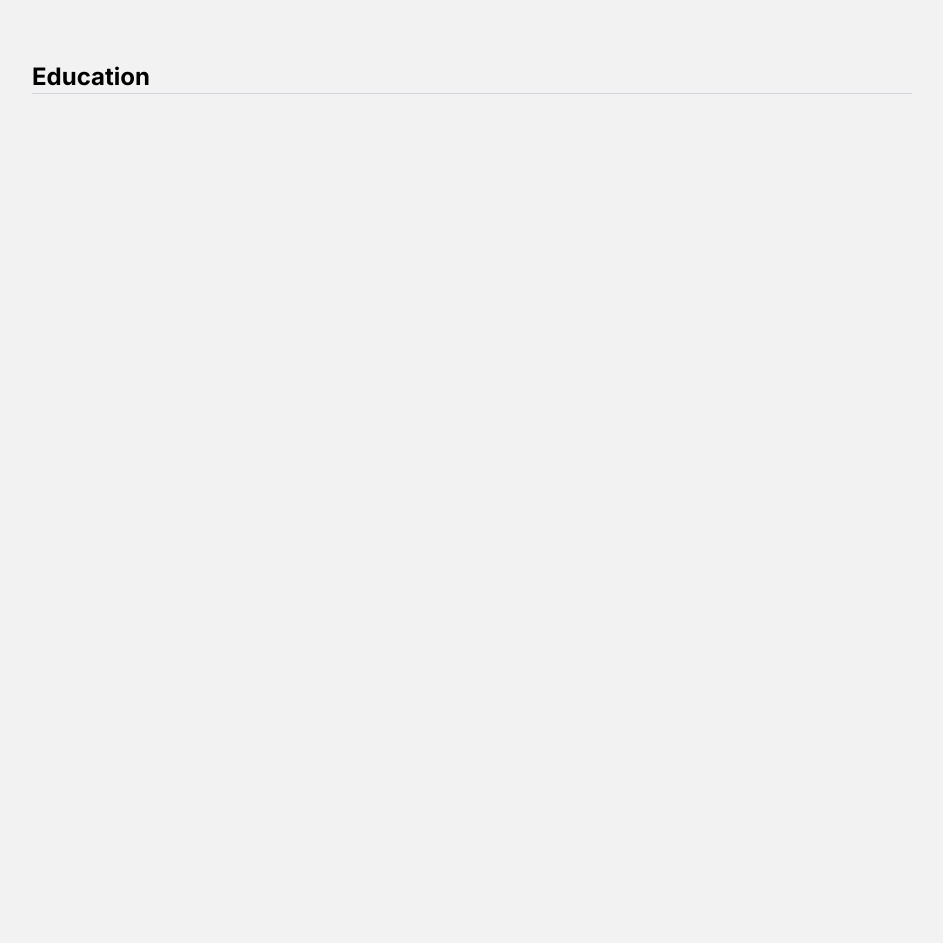
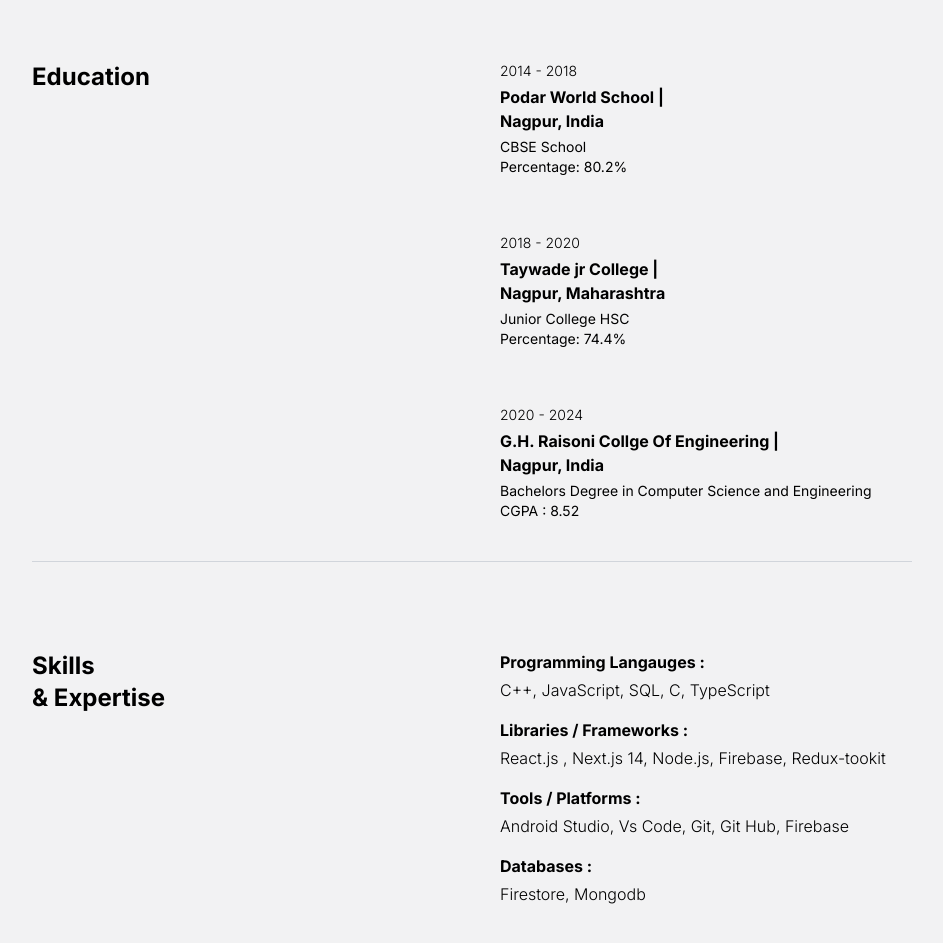
Before and after one commit to ViditChawda/vidits_portfolio, a Next.js app: page /resume in a window 1280 px wide. Shown: the part 1060-2003 px from the top of the page, without its empty margins (168-1111 px from the left). Before the commit the page ends 1154 px from the top, so only its background shows below. Built offline with nearby package versions, Linux system fonts and the light colour scheme.

Commit message:
resume Section Done

```diff
--- a/src/app/resume/page.tsx
+++ b/src/app/resume/page.tsx
@@ -143,7 +143,59 @@
                 </div>
                 <div className="font-bold text-xl flex flex-col md:flex-row gap-14 border-b border-gray-300 md:mt-16">
                     <div className='md:w-[50%] md:text-2xl'>Education</div>
-
+                    <div className='md:w-[50%] flex flex-col gap-14'>
+                        <div className="flex flex-col gap-1">
+                            <div className="font-light text-sm">2014 - 2018</div>
+                            <div className="font-bold text-base">Podar World School | <br />
+                                Nagpur, India</div>
+                            <div className="text-sm font-normal flex flex-col gap-2">
+                                <p>
+                                    CBSE School <br />
+                                    Percentage: 80.2%
+                                </p>
+                            </div>
+                        </div>
+                        <div className="flex flex-col gap-1">
+                            <div className="font-light text-sm">2018 - 2020</div>
+                            <div className="font-bold text-base">Taywade jr College | <br />
+                                Nagpur, Maharashtra</div>
+                            <div className="text-sm font-normal flex flex-col gap-2">
+                                <p>
+                                    Junior College HSC <br />
+                                    Percentage: 74.4%
+                                </p>
+                            </div>
+                        </div>
+                        <div className="flex flex-col gap-1 mb-10">
+                            <div className="font-light text-sm">2020 - 2024</div>
+                            <div className="font-bold text-base">G.H. Raisoni Collge Of Engineering | <br />
+                                Nagpur, India</div>
+                            <div className="text-sm font-normal flex flex-col gap-2">
+                                <p>
+                                    Bachelors Degree in Computer Science and Engineering <br />
+                                    CGPA : 8.52
+                                </p>
+                            </div>
+                        </div>
+                    </div>
+                </div>
+                <div className="font-bold text-xl flex flex-col md:flex-row gap-14 md:mt-16">
+                    <div className='md:w-[50%] md:text-2xl'>Skills <br /> & Expertise</div>
+                    <ul className='md:w-[50%] flex flex-col gap-4 font-light text-base'>
+                        <li className="flex flex-col gap-1">
+                            <span className='font-bold'>Programming Langauges :</span> C++, JavaScript, SQL, C, TypeScript
+                        </li>
+                        <li className="flex flex-col gap-1">
+                            <span className='font-bold'>Libraries / Frameworks :</span> React.js , Next.js 14, Node.js, Firebase, Redux-tookit
+                        </li>
+                        <li className="flex flex-col gap-1">
+                            <span className='font-bold'>Tools / Platforms :</span> Android Studio, Vs Code, Git, Git Hub, Firebase
+                        </li>
+                        <li className="flex flex-col gap-1 mb-10">
+                            <span className='font-bold'>Databases :</span>
+                            Firestore, Mongodb
+                        </li>
+                    </ul>
                 </div>
             </div>
         </div>
```
